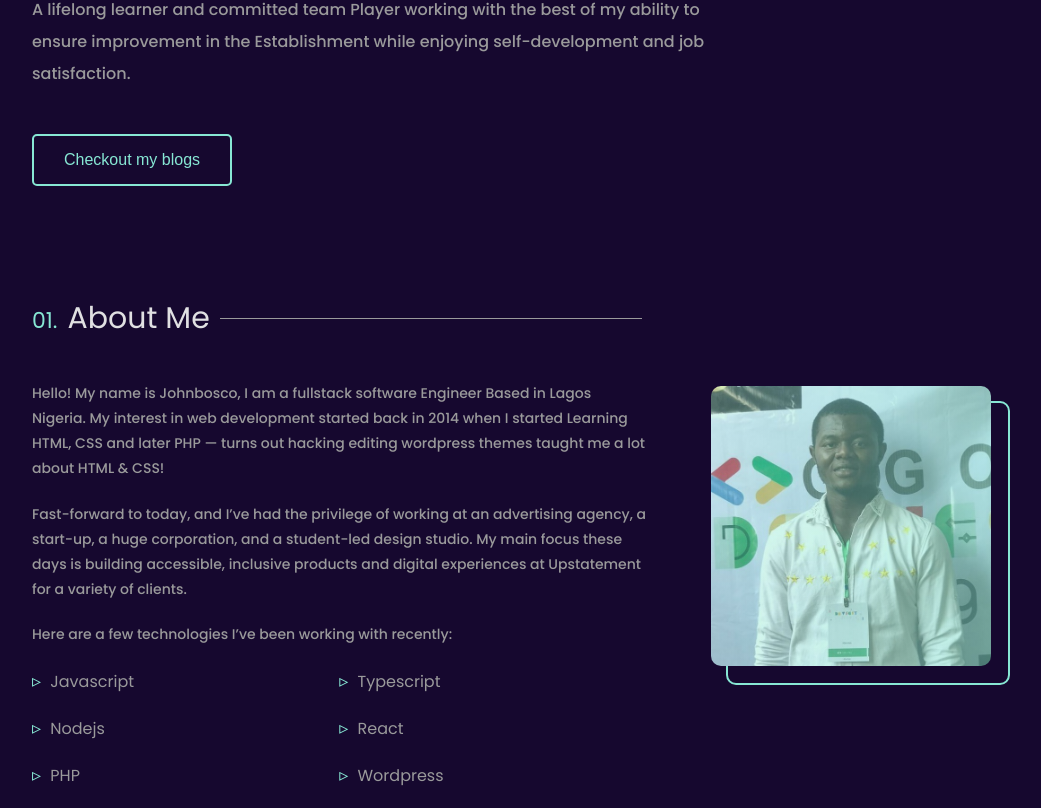
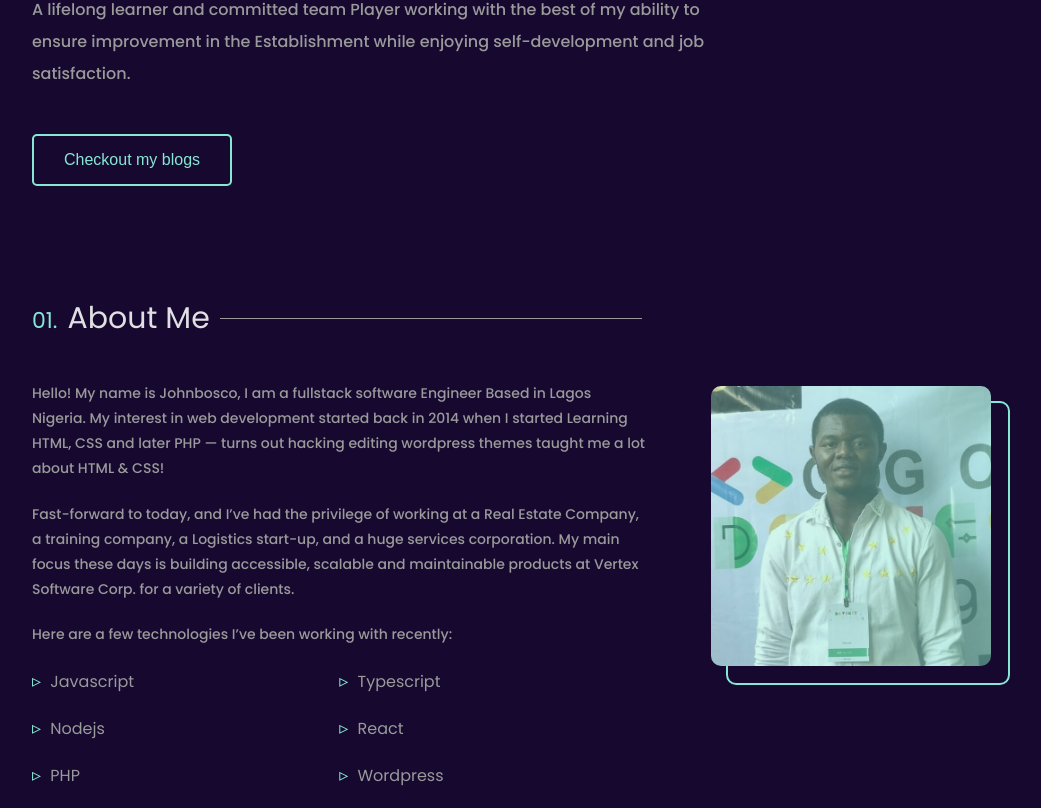
Before and after one commit to jbchinonso/portfolio, a React (Create React App) app: page / in a window 1280 px wide. Shown: the part 455-1263 px from the top of the page, without its empty margins (96-1137 px from the left). Built offline with nearby package versions, Linux system fonts and the light colour scheme; a web font is replaced by a local one.

Commit message:
update about me text

```diff
--- a/src/componenets/AboutMe/AboutMe.tsx
+++ b/src/componenets/AboutMe/AboutMe.tsx
@@ -30,7 +30,7 @@ function AboutMe() {
 
           <Paragraph
             text={
-              "Fast-forward to today, and I’ve had the privilege of working at an advertising agency, a start-up, a huge corporation, and a student-led design studio. My main focus these days is building accessible, inclusive products and digital experiences at Upstatement for a variety of clients."
+              "Fast-forward to today, and I’ve had the privilege of working at a Real Estate Company, a training company, a Logistics start-up, and a huge services corporation. My main focus these days is building accessible, scalable and maintainable products at Vertex Software Corp. for a variety of clients."
             }
           />
 
```
